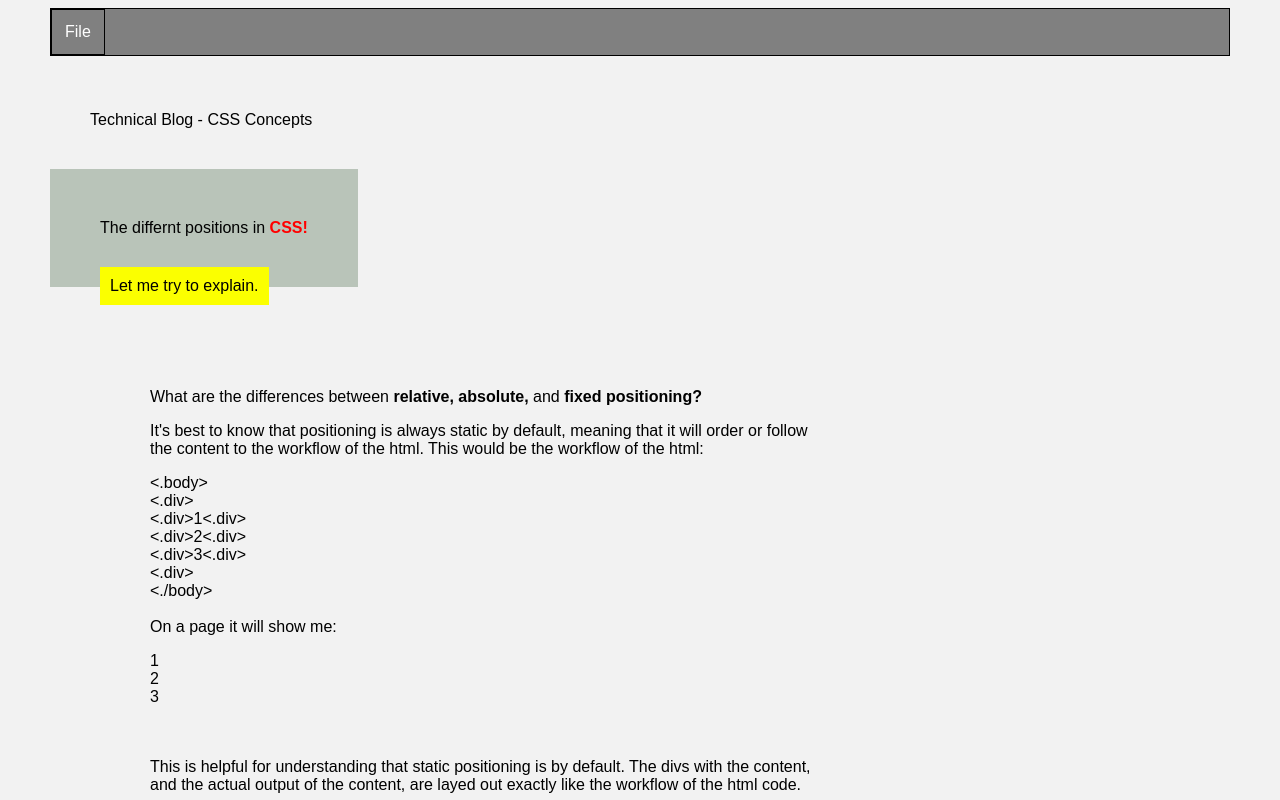
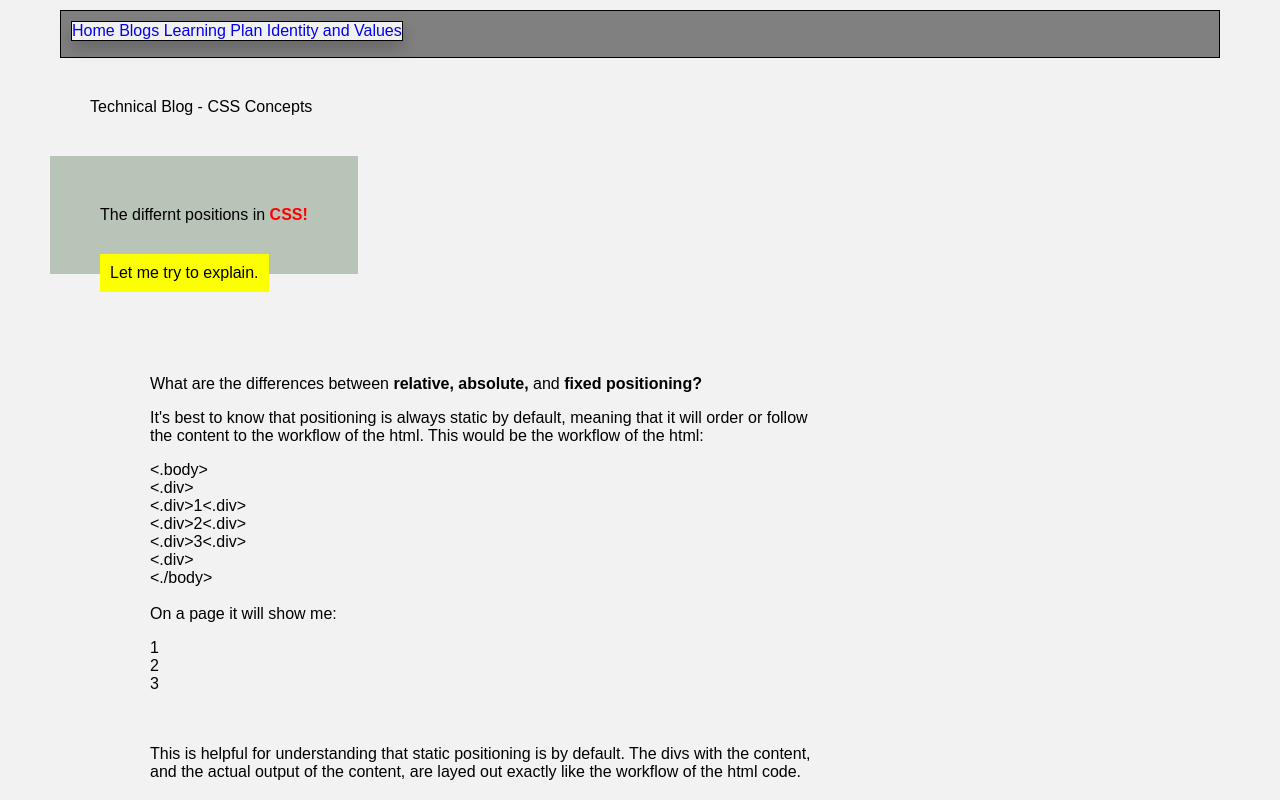
Before and after one commit to xavier-fenton/xavier-fenton.github.io, a plain HTML site: page blog/html-css.html in a window 1280 px wide. Shown: the top 800 px of the page. Drawn offline with Linux system fonts and the light colour scheme; a web font is replaced by a local one.

Commit message:
added new styles and look got rid of drop down menu

```diff
--- a/blog/html-css.html
+++ b/blog/html-css.html
@@ -15,13 +15,16 @@
     <header>
       <nav class="banner">
         <div class="dropdown">
-          <button class="dropbtn">File</button>
-          <div class="dropdown-content">
-            <a href="../dancingboi.html">Open</a>
+          <!-- <button class="dropbtn">File</button> -->
+          <!-- <div class="dropdown-content"> -->
+            <!-- <a href="dancingboi.html">Open</a> -->
+            <div class="navcontent">
             <a href="../index.html">Home</a>
             <a href="html-css.html">Blogs</a>
-            <a href="../EXPORT.html">Export .mp3</a>
-            <a href="#">Save As</a>
+            <a href="learning-plan.html">Learning Plan</a>
+            <a href="identity-values.html">Identity and Values</a>
+            <!-- <a href="EXPORT.html">Export .mp3</a>
+            <a href="#">Save As</a> --></div>
 
           </div>
         </div>
--- a/blog/maincopy.css
+++ b/blog/maincopy.css
@@ -51,7 +51,7 @@ body{
   3.HEADERS
   ===========*/
 
-  h1{
+  /* h1{
     position: absolute;
     left:243px;
     top: 200px;
@@ -61,7 +61,7 @@ body{
    position: absolute;
    left: 1220px;
    top: 205px;
-  }
+  } */
 
   .techblogtitle{
 margin: 40px;
@@ -203,24 +203,40 @@ PARAGRAPH 2 AND ITS CONTENTS
 
 
   .banner{
-    margin-bottom: 55px;
     border: .5px solid black;
     background-color: rgb(128, 128, 128);
     height: 45.5px;
     display: flex;
-    align-items: flex-start;
+    /* align-items: flex-start; */
+    margin: 10px;
 
   }
-  .file{
+  /* .file{
     color: #f2f2f2;
     text-align: center;
+  } */
+  .navcontent{
+    /* display: none;
+    position: absolute; */
+    background-color: #f1f1f1;
+    /* min-width: 160px; */
+    box-shadow: 0px 8px 16px 0px rgba(0,0,0,0.2);
+    border: .5px solid black;
+    margin: 10px;
+    /* z-index: 1; */
+    text-align: left;
+    text-decoration: none;
   }
-
+a:-webkit-any-link {
+    color: -webkit-link;
+    cursor: pointer;
+    text-decoration: none;
+}
 
 
   /*This is the code for the dropdown menu, try switching some of the Html so this can happen in your header tab*/
 
-  .dropdown{
+  /* .dropdown{
     list-style: none;
   }
   ul:hover {
@@ -254,9 +270,9 @@ PARAGRAPH 2 AND ITS CONTENTS
     border: .5px solid black;
 
     z-index: 1;
-    text-align: left; /* with my understanding of position i can move this to look how i want now! */
+    text-align: left; with my understanding of position i can move this to look how i want now! */
   }
-
+/*
   .dropdown-content a {
     color: black;
     padding: 12px 16px;
@@ -279,7 +295,7 @@ PARAGRAPH 2 AND ITS CONTENTS
   .dropdown:hover .dropbtn {
     background-color: #b5bbb8;
     border: .2px solid black;
-    box-shadow: inset 4px 6px 7px -5px rgba(0,0,0,1);
+    box-shadow: inset 4px 6px 7px -5px rgba(0,0,0,1); */
   }
 
   /* End of drop down menu css code*/
--- a/styles/main.css
+++ b/styles/main.css
@@ -47,7 +47,7 @@ body{
   3.HEADERS
   ===========*/
 
-  h1{
+  /* h1{
     position: absolute;
     left:243px;
     top: 200px;
@@ -57,7 +57,7 @@ body{
    position: absolute;
    left: 1220px;
    top: 205px;
-  }
+  } */
 
 /*=========
   4.WRITING
@@ -84,19 +84,36 @@ body{
     background-color: rgb(128, 128, 128);
     height: 45.5px;
     display: flex;
-    align-items: flex-start;
+    /* align-items: flex-start; */
+    margin: 10px;
 
   }
-  .file{
+  /* .file{
     color: #f2f2f2;
     text-align: center;
+  } */
+
+  .navcontent{
+    /* display: none;
+    position: absolute; */
+    background-color: #f1f1f1;
+    /* min-width: 160px; */
+    box-shadow: 0px 8px 16px 0px rgba(0,0,0,0.2);
+    border: .5px solid black;
+    margin: 10px;
+    /* z-index: 1; */
+    text-align: left;
+    text-decoration: none;
   }
-
-
+a:-webkit-any-link {
+    color: -webkit-link;
+    cursor: pointer;
+    text-decoration: none;
+}
 
   /*This is the code for the dropdown menu, try switching some of the Html so this can happen in your header tab*/
 
-  .dropdown{
+  /* .dropdown{
     list-style: none;
   }
   ul:hover {
@@ -133,6 +150,9 @@ body{
     text-align: left; /* with my understanding of position i can move this to look how i want now! */
   }
 
+
+    /* z-index: 1;} */
+/*
   .dropdown-content a {
     color: black;
     padding: 12px 16px;
@@ -156,7 +176,7 @@ body{
     background-color: #b5bbb8;
     border: .2px solid black;
     box-shadow: inset 4px 6px 7px -5px rgba(0,0,0,1);
-  }
+  } */ */
 
   /* End of drop down menu css code*/
 
```
Also changed, not shown: index.html (+8 -5 lines).
